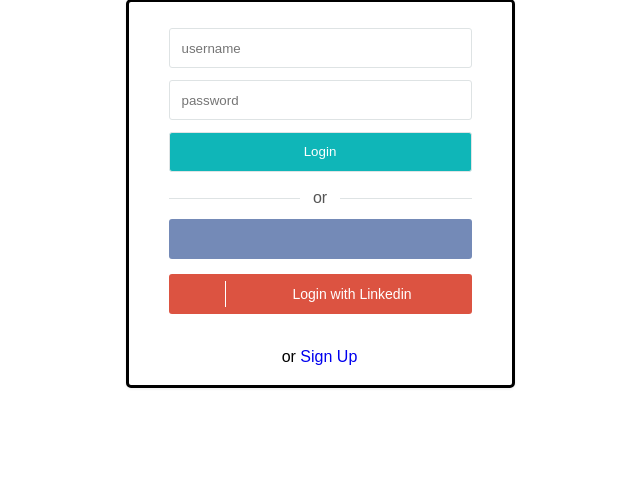
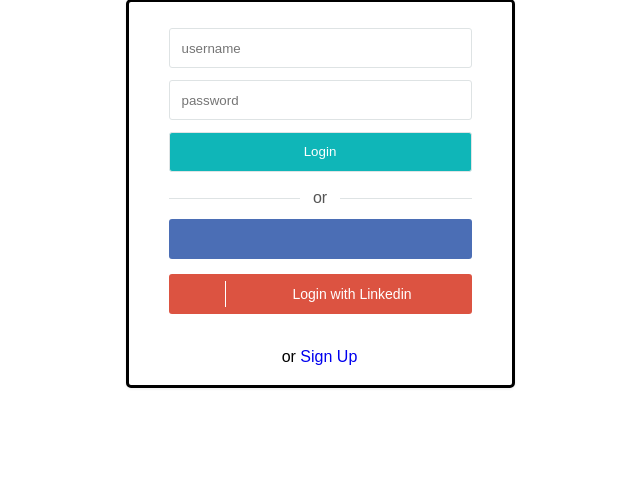
Before and after one commit to dvalevv/Affinity, a PHP site: page /login.php in a window 1280 px wide. Shown: the part 201-700 px from the top of the page, without its empty margins (320-960 px from the left). Run offline with PHP 8.4, Linux system fonts and the light colour scheme; a stand-in replaces the project's code that opens the database connection; some libraries are stand-ins or nearby versions.

Commit message:
Fixed class for fb button

```diff
--- a/css/login.css
+++ b/css/login.css
@@ -192,7 +192,7 @@ input:focus
 
 .fb-login-button
 {
-	background: #6d84b4;
+	background: #4267b2;
 }
 
 .login-with-google
```
